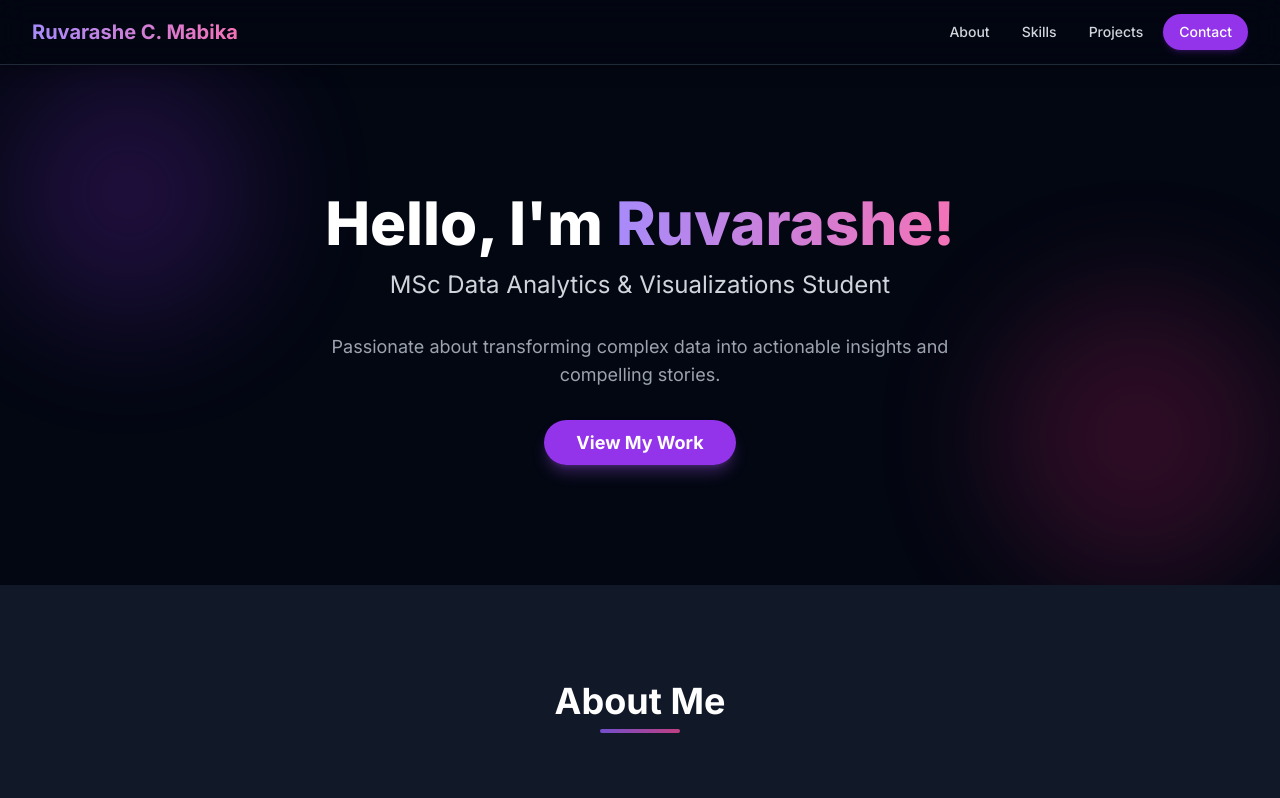
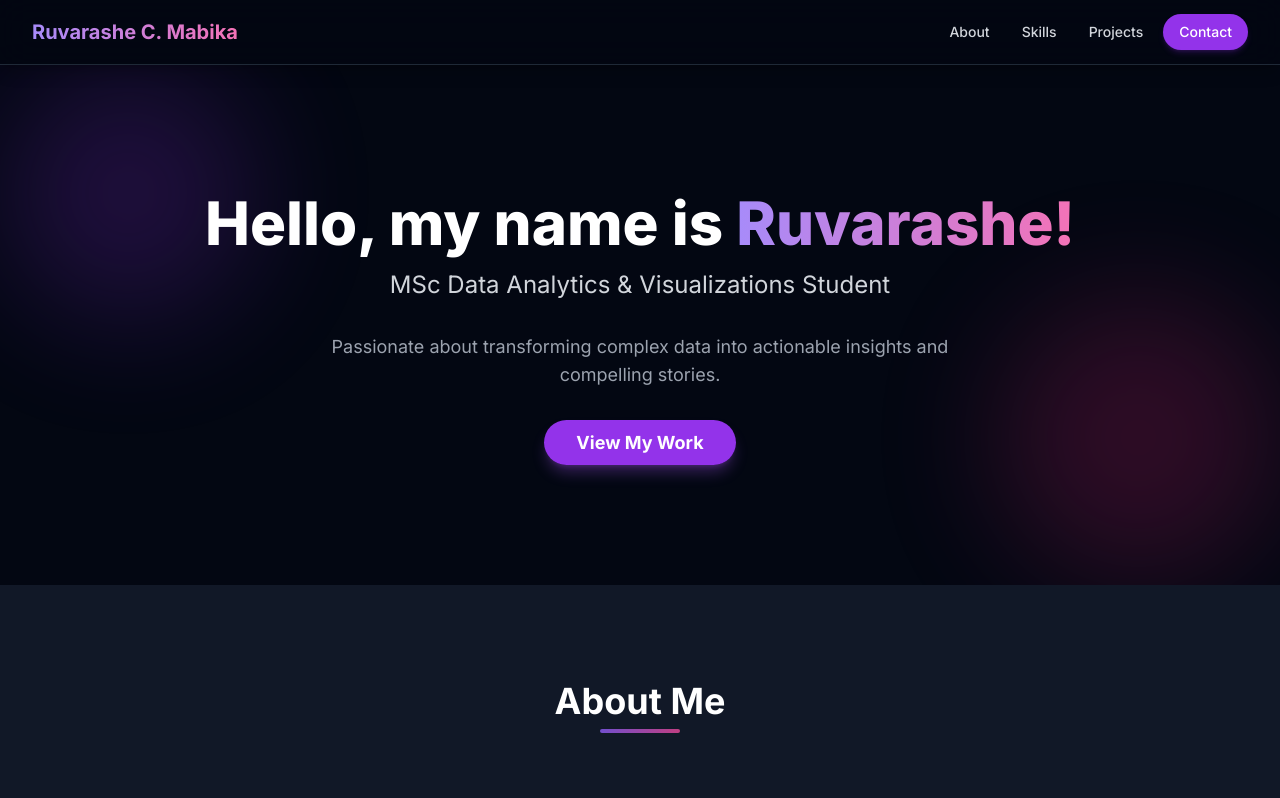
Before and after one commit to ruvacynthia/Cynthia, a plain HTML site: page index.html in a window 1280 px wide. Shown: the top 798 px of the page. Drawn offline with nearby package versions, Linux system fonts and the light colour scheme.

Commit message:
Changing name

```diff
--- a/index.html
+++ b/index.html
@@ -150,7 +150,7 @@
              <div class="absolute bottom-0 right-0 w-72 h-72 bg-pink-600 rounded-full filter blur-3xl animate-float-delay"></div>
         </div>
         <div class="container mx-auto px-4 relative z-10 reveal">
-            <h1 class="text-4xl md:text-6xl font-extrabold text-white mb-4">Hello, I'm <span class="gradient-text">Ruvarashe!</span></h1>
+            <h1 class="text-4xl md:text-6xl font-extrabold text-white mb-4">Hello, my name is <span class="gradient-text">Ruvarashe!</span></h1>
             <p class="text-xl md:text-2xl text-gray-300 mb-8">MSc Data Analytics & Visualizations Student</p>
             <p class="text-md md:text-lg max-w-2xl mx-auto mb-10 text-gray-400">
                 Passionate about transforming complex data into actionable insights and compelling stories.
```
